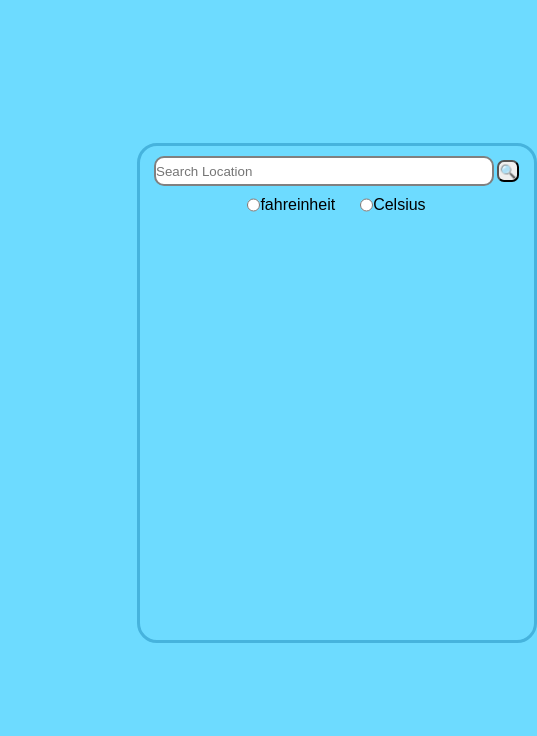
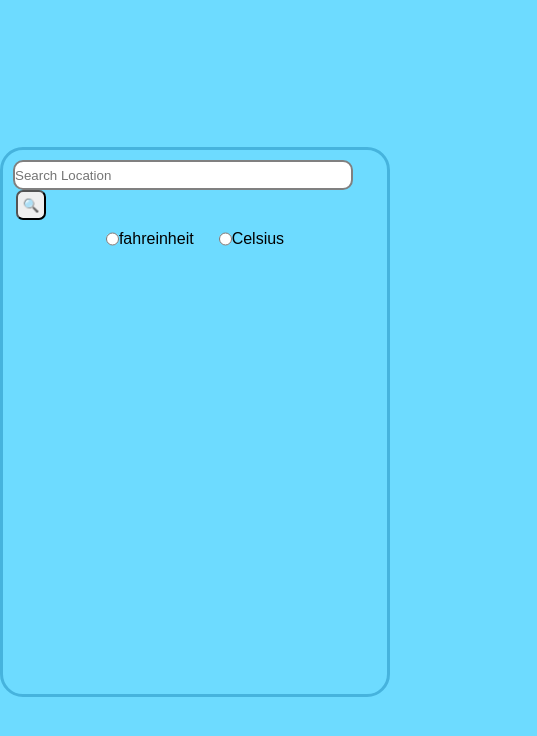
Before and after one commit to Sreeman45/wheather-app, a plain HTML site: page index.html in a window 390 px wide. Shown: the whole page, 537 px wide, since content can reach past the window. Drawn offline with Linux system fonts and the light colour scheme; no server answers.

Commit message:
responsive

```diff
--- a/index.css
+++ b/index.css
@@ -5,11 +5,12 @@
 }
 body{
     background-color:rgb(109, 219, 255);
+    height:100vh;
+    display: flex;
+    justify-content: center;
+    align-items: center;
 }
 .outerbox {
-    position: absolute;
-    top: 17%;
-    left: 35%;
     display: flex;
     flex-direction: column;
     height: 500px;
@@ -52,7 +53,7 @@ label {
     justify-content: center;
     align-content: center;
     /* padding: 30px; */
-    margin-top: 20px;
+   margin-top: 20px;
     text-align: center;
 
 }
@@ -78,13 +79,13 @@ label {
 
 }
 
+
 button {
     margin-left: 3px;
-    height: 22px;
-    width: 22px;
+    height: 25px;
+    width: 25px;
     border-radius: 7px;
     cursor: pointer;
-
 
 }
 
@@ -99,3 +100,36 @@ img {
     width: 250px;
     margin-left:60px ;
 }
+@media (max-width:480px) {
+    .outerbox {
+
+        display: flex;
+        flex-direction: column;
+        height: 550px;
+        width: 440px;
+        border: 3px solid rgb(70, 179, 221);
+        border-radius: 23px;
+        padding: 10px;
+    }
+    button {
+        margin-left: 3px;
+        height: 30px;
+        width: 30px;
+        border-radius: 7px;
+        cursor: pointer;
+
+    }
+    .end {
+        height: auto;
+
+        display: grid;
+        grid-template-columns: 1fr 1fr;
+        justify-content: space-around;
+        padding: 15px;
+        row-gap: 15px;
+        font-size: 15px;
+        font-weight: 500;
+        margin-top: 30px;
+    }
+
+}
--- a/index.js
+++ b/index.js
@@ -8,7 +8,6 @@ const span_1=span[0]
 const span_2=span[1]
 const span_3=span[2]
 const span_4=span[3]
-
 const wheather = async (cityname) => {
     let api = await fetch(`http://api.weatherapi.com/v1/current.json?key=75543c671a7042069c5114741240412&q=${cityname}&aqi=yes`)
     let json = await api.json()
@@ -32,7 +31,7 @@ const wheather = async (cityname) => {
         <div class="number">${current.temp_c + "C"}</div>`
         extrareports()
         }
-        if (!fahreinheit.checked || celcius.checked) {
+        if (!(fahreinheit.checked || celcius.checked)) {
             middle.innerHTML = `<img src=${current.condition.icon}>
         <div class="number">${current.temp_c + "C"}</div>`
         extrareports()
```
Also changed, not shown: cloudimage.jpg (deleted).
